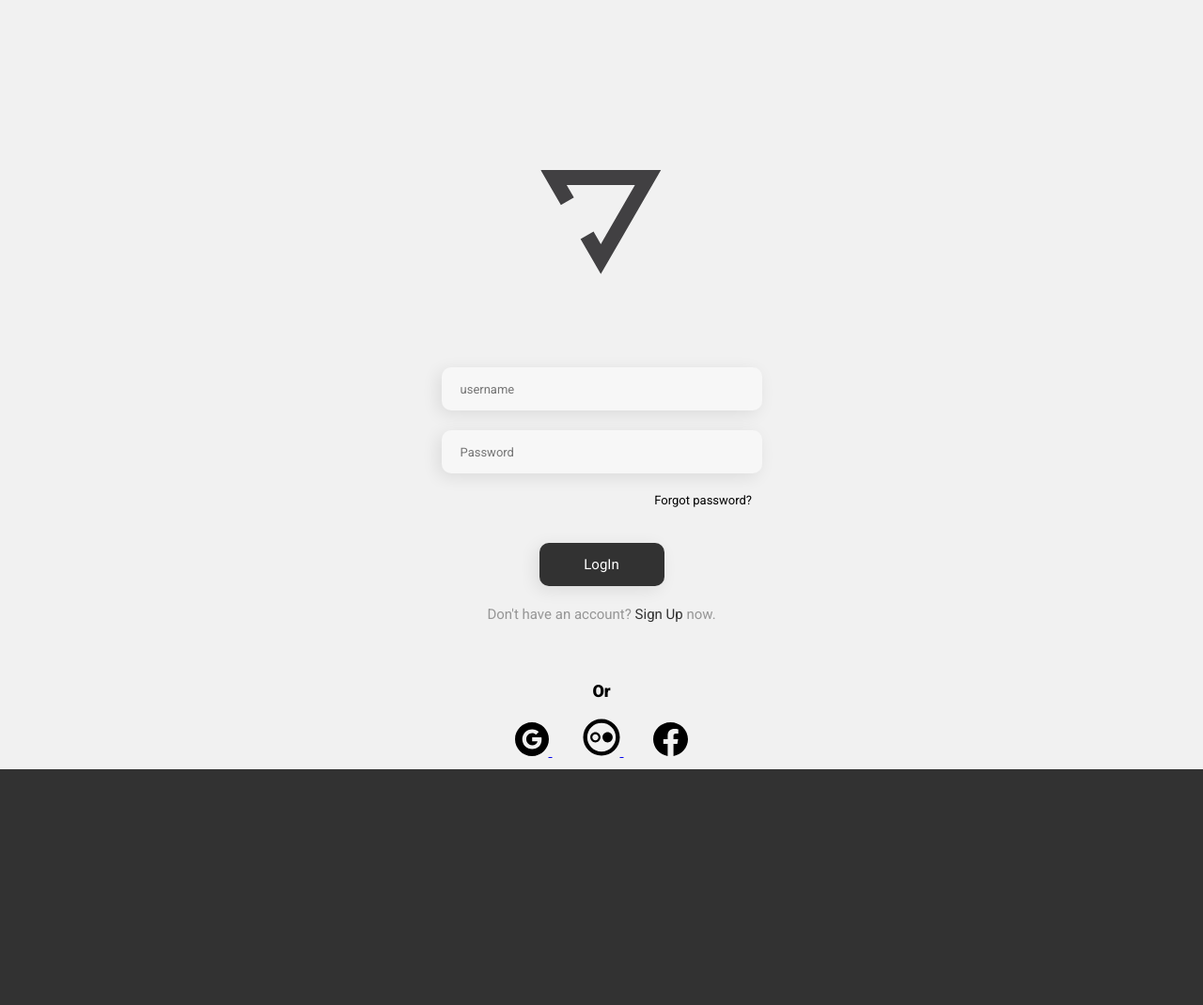
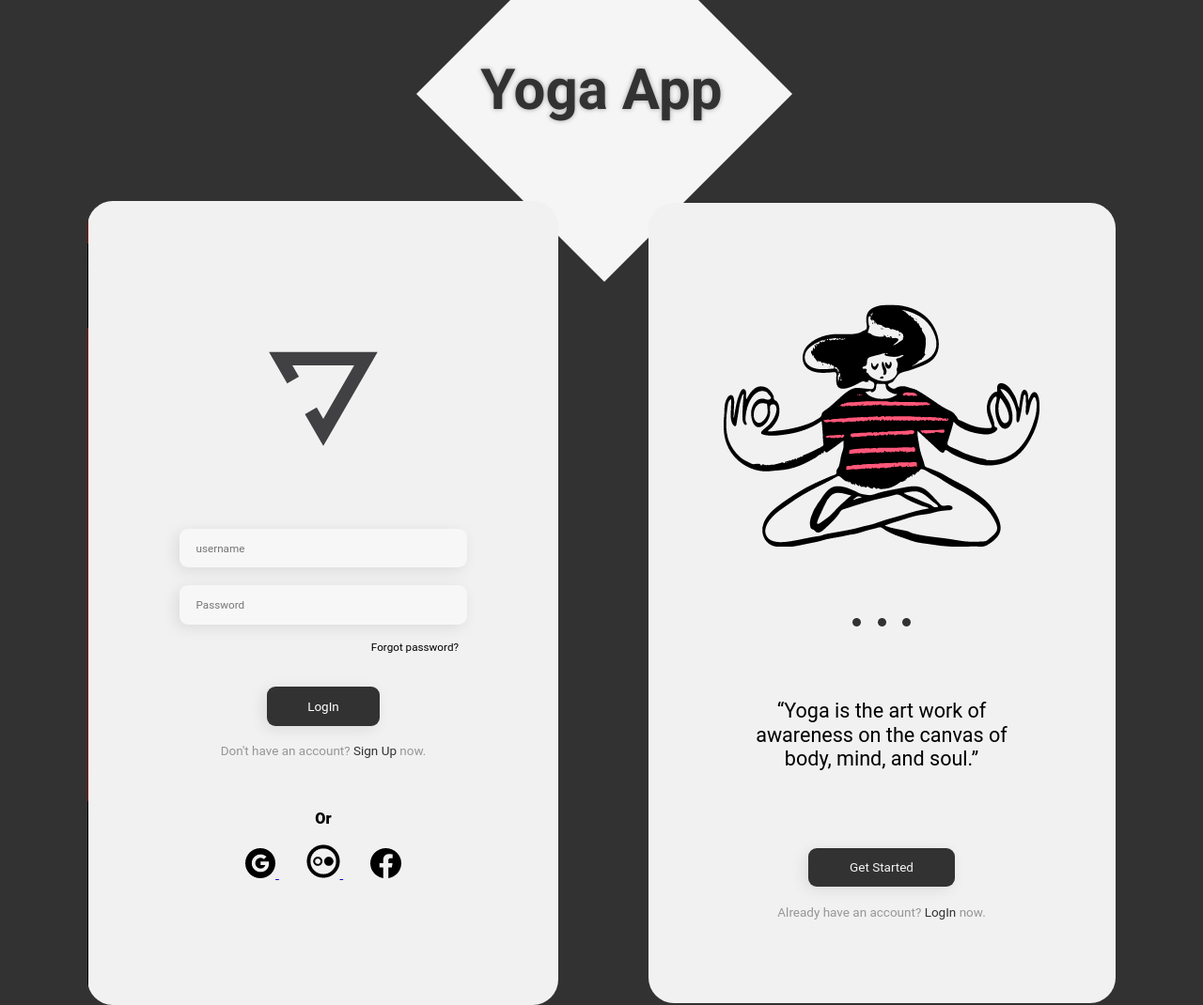
Before and after one commit to Luk4x/yoga-app, a plain HTML site: page index.html in a window 1280 px wide. Shown: the whole page at 94% size. Before the commit the page ends 819 px from the top, so only its background shows below. Drawn offline with Linux system fonts and the light colour scheme.

Commit message:
intro page completed

```diff
--- a/index.html
+++ b/index.html
@@ -4,34 +4,27 @@
     <meta charset="UTF-8">
     <meta http-equiv="X-UA-Compatible" content="IE=edge">
     <meta name="viewport" content="width=device-width, initial-scale=1.0">
-    <meta name="author" content="Lucas Maciel Francisco (Luk4x)">
     <link rel="shortcut icon" href="./assets/faviconluk4x.ico" type="image/x-icon">
-    <link rel="stylesheet" href="style.css">
+    <link rel="stylesheet" href="style-index.css">
     <link rel="preconnect" href="https://fonts.googleapis.com">
     <link rel="preconnect" href="https://fonts.gstatic.com" crossorigin>
     <link href="https://fonts.googleapis.com/css2?family=Roboto:ital,wght@0,100;0,300;0,400;0,500;0,700;0,900;1,100;1,300;1,400;1,500;1,700;1,900&display=swap" rel="stylesheet">
-    <title>Yoga app - Log In</title>
+    <title>Yoga App</title>
 </head>
 <body>
-    <main class="container">
-        <img src="./assets/logo.svg" alt="yoga-app-logo">
-        <input class="cap-info" type="email" name="name" placeholder="username">
-        <input class="cap-info" type="password" name="password" placeholder="Password">
-        <a href="#" class="forgot-password">Forgot password?</a>
-        <button class="logIn-button">LogIn</button>
-        <p class="signup-text">Don't have an account? <a href="./signup.html" rel="next">Sign Up</a> now.</p>
-        <p class="or">Or</p>
-        <section class="links">
-            <a href="#">
-                <img src="./assets/google-logo.svg" alt="google-logo">
+    <main>
+        <article class="container-title">
+            <div class="title-background"></div>
+            <h1 class="title">Yoga App</h1>
+        </article>
+        <article class="container-links">
+            <a href="./login.html" rel="next" class="link-img">
+                <img src="./assets/result/result2.png" alt="login interface">
             </a>
-            <a href="#">
-                <img src="./assets/flickr-logo.svg" alt="flickr-logo">
+            <a href="./signup.html" rel="next" class="link-img">
+                <img src="./assets/result/result1.png" alt="login interface">
             </a>
-            <a href="#">
-                <img src="./assets/facebook-logo.svg" alt="facebook-logo">
-            </a>
-        </section>
+        </article>
     </main>
 </body>
 </html>
--- /dev/null
+++ b/style-index.css
@@ -0,0 +1,72 @@
+* {
+    margin: 0;
+    padding: 0;
+    outline: none;
+    box-sizing: border-box;
+    font-family: 'Roboto', sans-serif;
+}
+
+main {
+    background-color: #323232;
+    min-height: 100vh;
+}
+
+.container-title {
+    position: relative;
+    width: 400px;
+    margin: auto;
+    z-index: 0;
+}
+
+.title-background {
+    position: absolute;
+    top: 0;
+    left: 3px;
+    width: 400px;
+    height: 400px;
+    transform: translateY(-100px);
+    background-color: #f5f5f5;
+    z-index: 0;
+    clip-path: polygon(50% 0%, 100% 50%, 50% 100%, 0% 50%);
+}
+
+.title {
+    position: relative;
+    text-align: center;
+    padding: 60px;
+    font-size: 60px;
+    color: #323232;
+    text-shadow: 0 0 5px #32323271;
+    z-index: 1;
+}
+
+.container-links {
+    display: flex;
+    justify-content: space-evenly;
+    align-items: center;
+    max-width: 1600px;
+    margin: auto;
+    padding: 20px 0;
+}
+
+.link-img > img {
+    position: relative;
+    transition: all .3s ease-in-out;
+    border: 3px solid transparent;
+    border-radius: 30px;
+    width: 100%;
+}
+
+.link-img > img:hover, .link-img > img:active {
+    outline: 4px solid #985F99;
+}
+
+@media screen and (max-width: 1050px) {
+    .container-links {
+        flex-direction: column;
+    }
+
+    .link-img {
+        margin: 10px;
+    }
+}
```
Also changed, not shown: login.html (added, +39 -0 lines), signup.html (+5 -3 lines), assets/result/result1.png (added), assets/result/result2.png (added), style-login.css (renamed from style.css).
